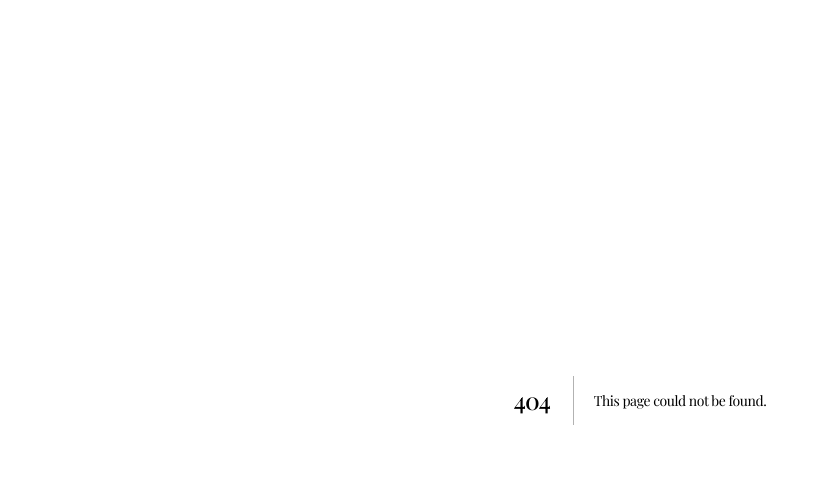
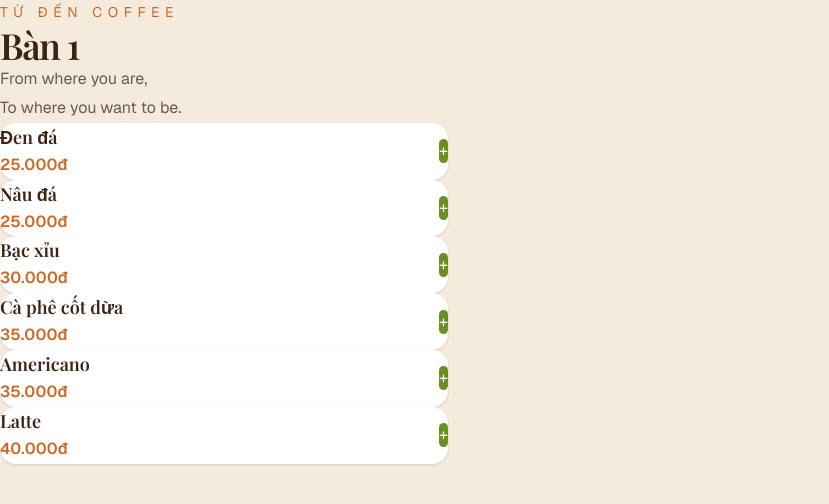
Before and after one commit to tuden219th/tudencafe, a Next.js app: page /table/1 in a window 1280 px wide. Before the commit this address had no page. Shown: the top 504 px of the page, without its empty margins (0-829 px from the left). Built offline with nearby package versions, Linux system fonts and the light colour scheme; a web font is replaced by a local one.

Commit message:
Add QR table menu page

```diff
--- /dev/null
+++ b/src/app/table/[id]/page.tsx
@@ -0,0 +1,77 @@
+type Props = {
+  params: Promise<{
+    id: string;
+  }>;
+};
+
+const menu = [
+  { id: 1, name: "Đen đá", price: 25000 },
+  { id: 2, name: "Nâu đá", price: 25000 },
+  { id: 3, name: "Bạc xỉu", price: 30000 },
+  { id: 4, name: "Cà phê cốt dừa", price: 35000 },
+  { id: 5, name: "Americano", price: 35000 },
+  { id: 6, name: "Latte", price: 40000 },
+];
+
+export default async function TablePage({ params }: Props) {
+  const { id } = await params;
+
+  return (
+    <main className="min-h-screen bg-[#F5EBDD] text-[#3B2416]">
+      <div className="mx-auto max-w-md p-6">
+
+        <p className="text-sm uppercase tracking-[0.4em] text-[#C96A2B]">
+          Từ Đến Coffee
+        </p>
+
+        <h1 className="mt-2 font-[var(--font-playfair)] text-4xl">
+          Bàn {id}
+        </h1>
+
+        <p className="mt-3 text-[#6B5B4D]">
+          From where you are,
+          <br />
+          To where you want to be.
+        </p>
+
+        <div className="mt-10 space-y-4">
+
+          {menu.map((item) => (
+            <div
+              key={item.id}
+              className="rounded-2xl bg-white p-5 shadow-sm"
+            >
+              <div className="flex items-center justify-between">
+
+                <div>
+                  <h3 className="font-semibold text-lg">
+                    {item.name}
+                  </h3>
+
+                  <p className="mt-1 text-[#C96A2B] font-semibold">
+                    {item.price.toLocaleString("vi-VN")}đ
+                  </p>
+                </div>
+
+                <button
+                  className="
+                    rounded-full
+                    bg-[#6B8E23]
+                    px-5
+                    py-2
+                    text-white
+                  "
+                >
+                  +
+                </button>
+
+              </div>
+            </div>
+          ))}
+
+        </div>
+
+      </div>
+    </main>
+  );
+}
```
